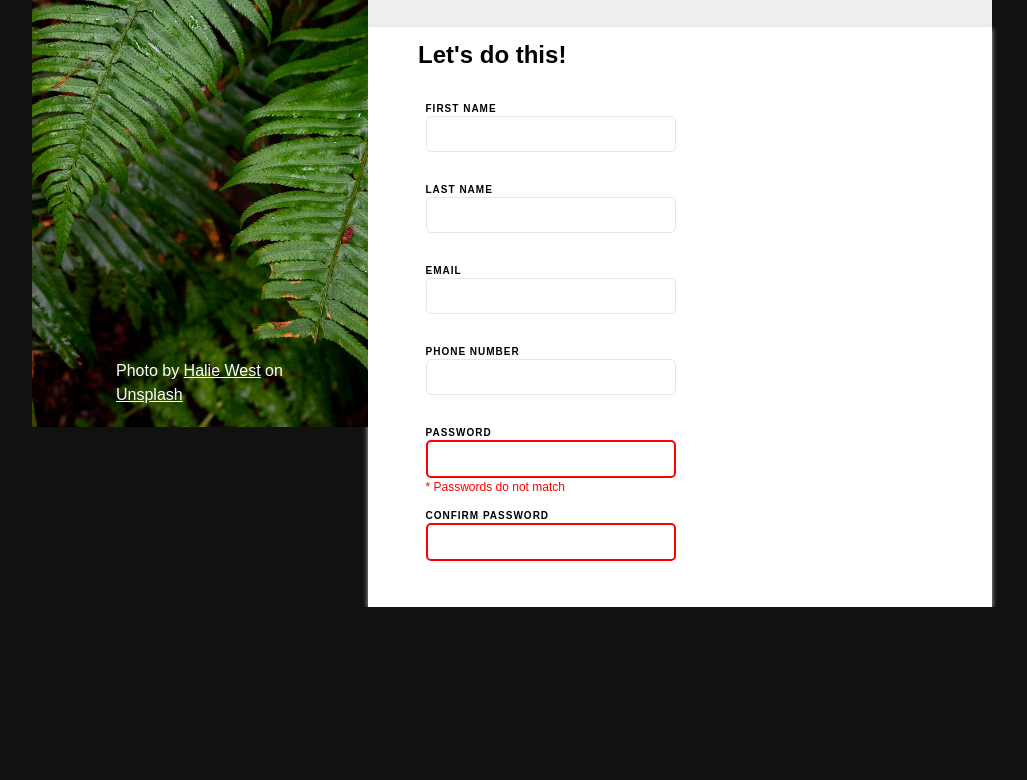
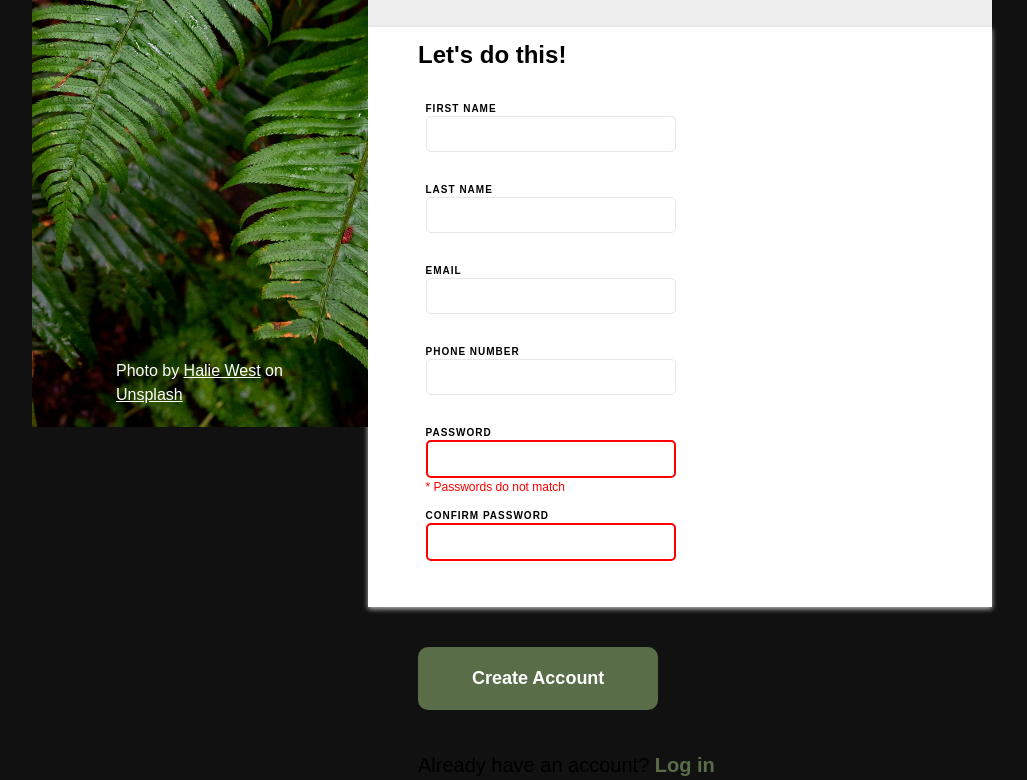
Before and after one commit to Vercyngetoryks/TOP-Sign-up-form, a plain HTML site: page index.html in a window 1280 px wide. Shown: the part 373-1153 px from the top of the page, without its empty margins (128-1155 px from the left). Before the commit the page ends 980 px from the top, so only its background shows below. Drawn offline with Linux system fonts and the light colour scheme.

Commit message:
final commit

```diff
--- a/index.html
+++ b/index.html
@@ -29,7 +29,7 @@
           <p class="text-encouragment">You <em>know</em> you want to.</p>
         </div>
         <div class="form">
-          <form action="#" method="get">
+          <form id="signup-form" action="#" method="get">
             <h2>Let's do this!</h2>
             <fieldset>
               <div>
@@ -65,6 +65,10 @@
             </fieldset>
           </form>
         </div>
+        <button type="submit" class="btn" form="signup-form">
+          Create Account
+        </button>
+        <p class="have-acc">Already have an account? <a href="#">Log in</a></p>
       </div>
     </div>
   </body>
--- a/style.css
+++ b/style.css
@@ -62,6 +62,7 @@ h6 {
 
 body {
   background: #111;
+  font-family: sans-serif;
 }
 
 .container {
@@ -127,7 +128,6 @@ body {
 .text-box {
   margin-top: 16rem;
   margin-left: 5rem;
-  font-family: sans-serif;
   max-width: 80%;
   font-size: 2.4rem;
   font-weight: 600;
@@ -153,8 +153,6 @@ body {
 }
 
 form {
-  font-family: sans-serif;
-  /* max-width: 80%; */
   display: inline-block;
 }
 
@@ -213,3 +211,47 @@ input:focus {
   outline-style: solid;
   outline-color: rgb(71, 128, 250);
 }
+
+.btn {
+  background: #596d48;
+  font-size: 1.8rem;
+  font-weight: 700;
+  color: #fff;
+  padding: 1em 3em;
+  margin-top: 4rem;
+  margin-left: 5rem;
+  margin-bottom: 4rem;
+  border: none;
+  border-radius: 10px;
+  cursor: pointer;
+  transition: transform 0.2s, box-shadow 0.2s;
+}
+
+.btn:hover {
+  box-shadow: 2px 2px 5px #777;
+  transform: translateY(-5px);
+}
+
+.btn:active {
+  transform: translateY(0);
+  box-shadow: none;
+}
+
+.have-acc {
+  font-size: 2rem;
+  margin-left: 5rem;
+}
+
+.have-acc a:link,
+.have-acc a:visited {
+  text-decoration: none;
+  color: #596d48;
+  display: inline-block;
+  font-weight: 700;
+  transition: transform 0.2s;
+}
+
+.have-acc a:active,
+.have-acc a:hover {
+  transform: scale(1.1);
+}
```
